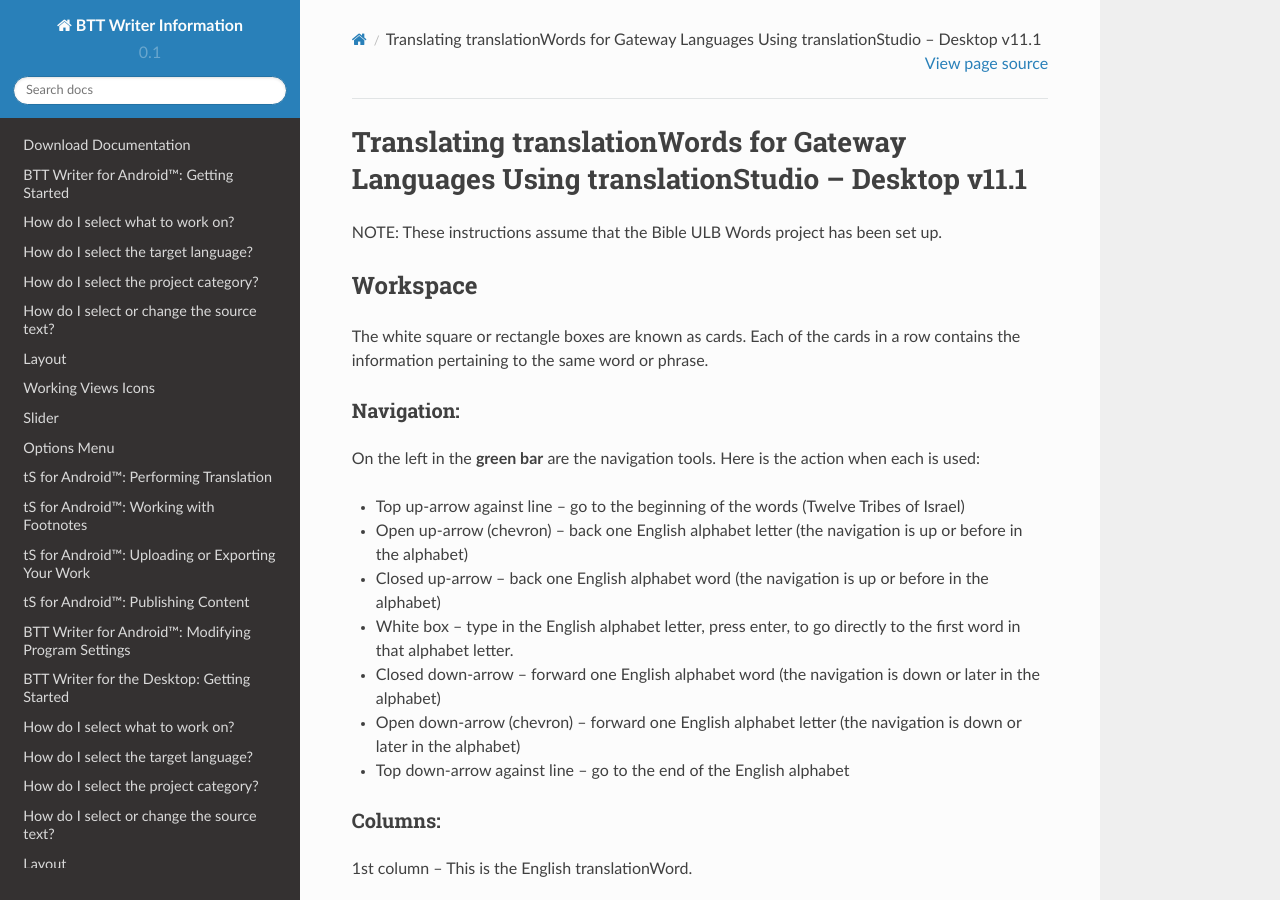
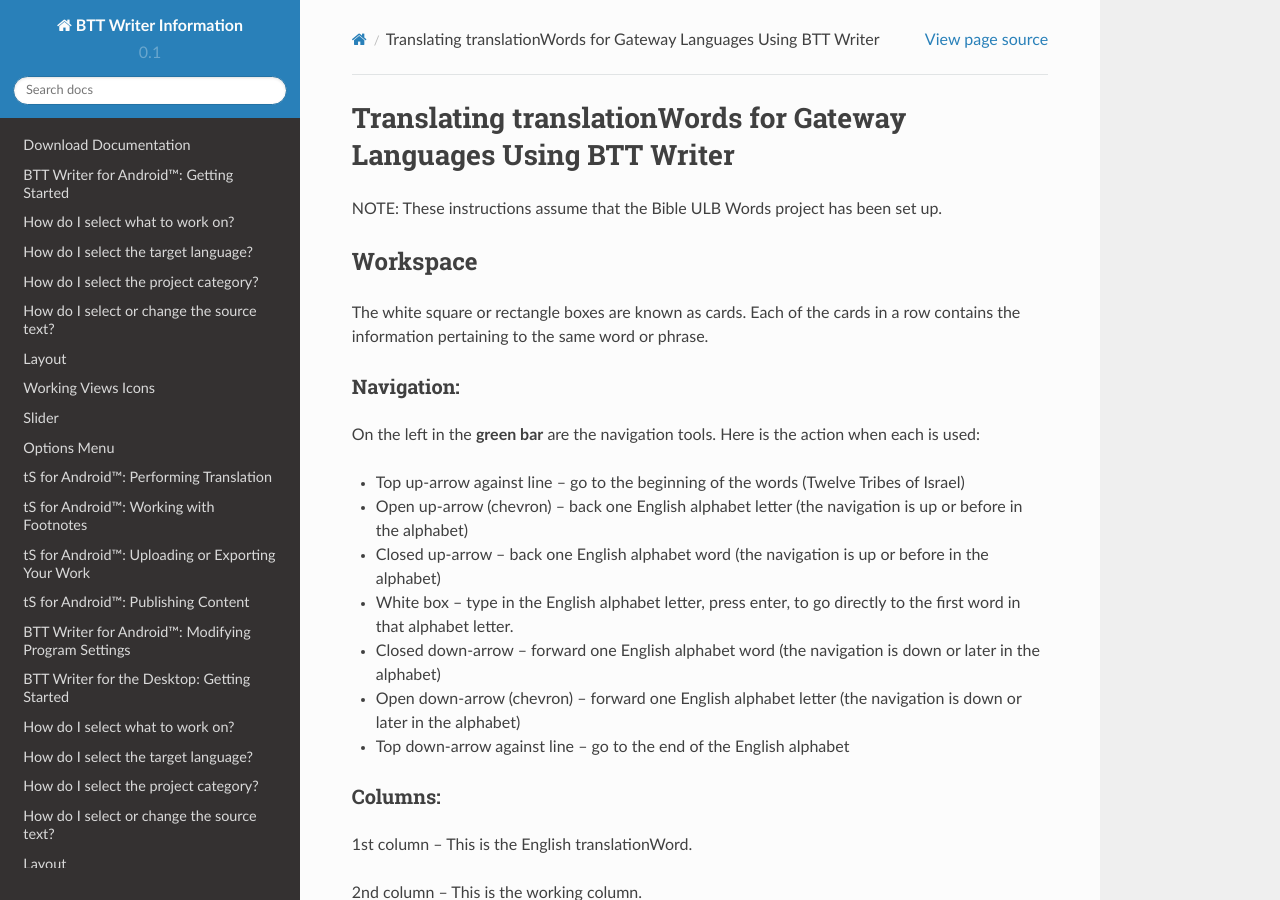
Before and after one commit to mondele/btt-writer-docs, a Sphinx documentation site: the page built from docs/translationWords.rst, in a window 1280 px wide and 900 px high. Built offline with Sphinx 7.4.7 and the Read the Docs theme 2.0.0, drawn with Linux system fonts in a browser that asks for light colours; pages that are not in the unit, such as notebooks, are missing from menus.

Commit message:
Update translationWords.rst

```diff
--- a/docs/translationWords.rst
+++ b/docs/translationWords.rst
@@ -1,4 +1,4 @@
-Translating translationWords for Gateway Languages Using translationStudio – Desktop v11.1
+Translating translationWords for Gateway Languages Using BTT Writer
 ============================================================================================
 
 NOTE: These instructions assume that the Bible ULB Words project has been set up.
```
